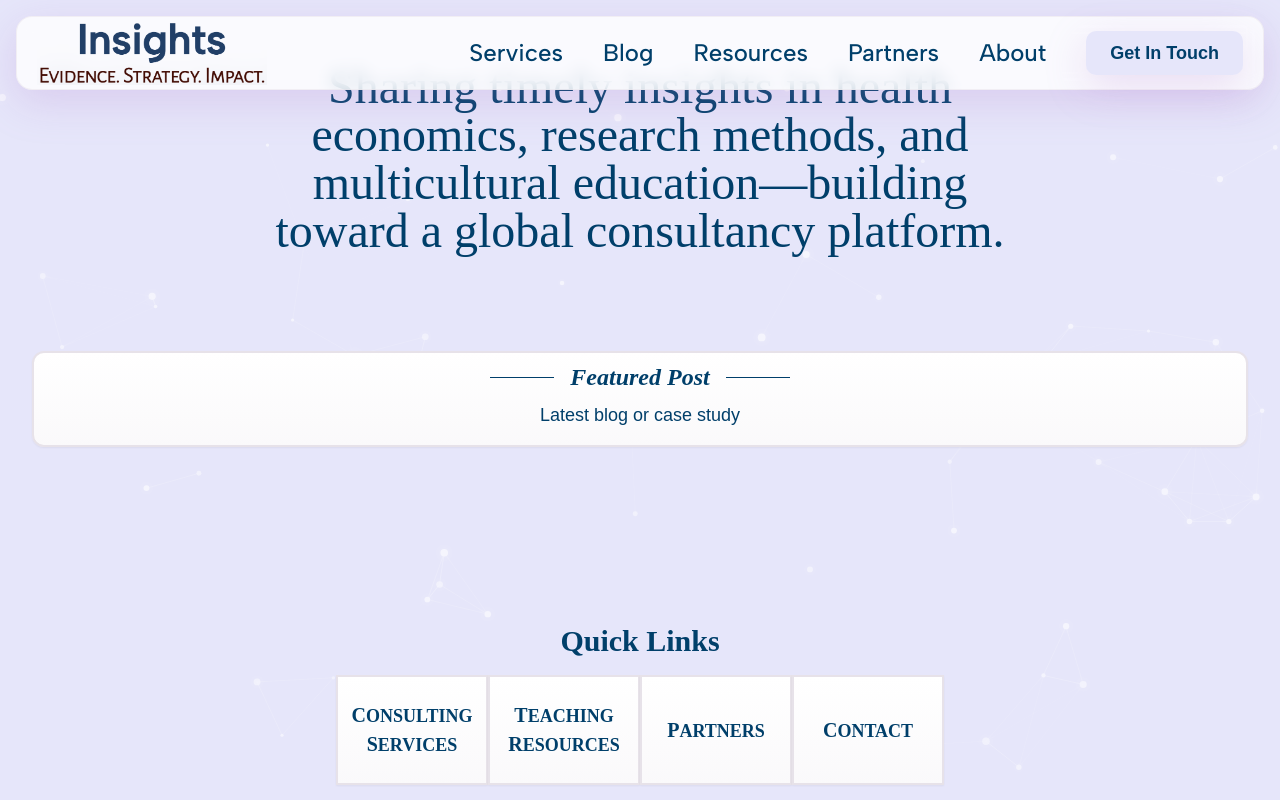
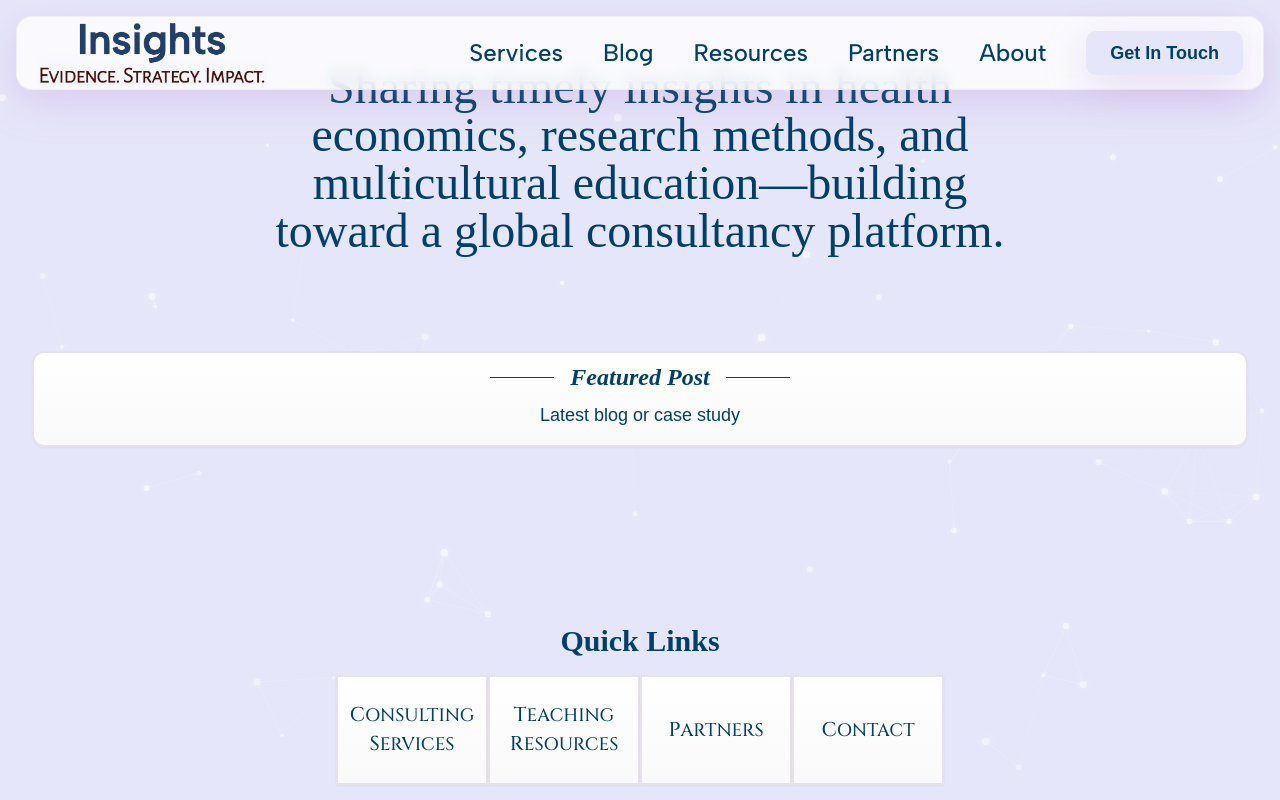
Before and after one commit to gomesfin/axo-clone-forge, a React (Vite) app: page / in a window 1280 px wide. Shown: the top 800 px of the page. Built offline with nearby package versions, Linux system fonts and the light colour scheme; the HTML template or start-up script is replaced by a standard one; a web font is replaced by a local one.

Commit message:
Update Quick Links card font

```diff
--- a/index.html
+++ b/index.html
@@ -16,6 +16,7 @@
     <link rel="stylesheet" href="https://fonts.googleapis.com/css2?family=ABeeZee:wght@400&display=swap" />
     <link rel="stylesheet" href="https://fonts.googleapis.com/css2?family=Aboreto&display=swap" />
     <link rel="stylesheet" href="https://fonts.googleapis.com/css2?family=Ovo&display=swap" />
+    <link rel="stylesheet" href="https://fonts.googleapis.com/css2?family=Cinzel:wght@500&display=swap" />
 
     <meta property="og:title" content="IT Consultancy Services | AXO" />
     <meta property="og:description" content="Professional IT consultancy services including strategy planning, restructuring, and technical issue resolution." />
--- a/src/components/Hero.tsx
+++ b/src/components/Hero.tsx
@@ -32,22 +32,22 @@ export const Hero = () => {
           <div className="flex justify-center">
             <div className="grid grid-cols-1 md:grid-cols-2 lg:grid-cols-4 gap-0 w-[50%]">
               <Card className="group p-6 bg-gradient-card border-2 border-border hover:border-primary/50 hover:shadow-glow transition-all duration-300 hover:-translate-y-2 cursor-pointer flex items-center justify-center rounded-none">
-                <h4 className="text-lg font-semibold text-center font-ovo uppercase" style={{ color: '#003f6a' }}>
+                <h4 className="text-lg font-medium text-center font-cinzel uppercase" style={{ color: '#003f6a' }}>
                   <span className="text-xl">C</span>ONSULTING <span className="text-xl">S</span>ERVICES
                 </h4>
               </Card>
               <Card className="group p-6 bg-gradient-card border-2 border-border hover:border-primary/50 hover:shadow-glow transition-all duration-300 hover:-translate-y-2 cursor-pointer flex items-center justify-center rounded-none">
-                <h4 className="text-lg font-semibold text-center font-ovo uppercase" style={{ color: '#003f6a' }}>
+                <h4 className="text-lg font-medium text-center font-cinzel uppercase" style={{ color: '#003f6a' }}>
                   <span className="text-xl">T</span>EACHING <span className="text-xl">R</span>ESOURCES
                 </h4>
               </Card>
               <Card className="group p-6 bg-gradient-card border-2 border-border hover:border-primary/50 hover:shadow-glow transition-all duration-300 hover:-translate-y-2 cursor-pointer flex items-center justify-center rounded-none">
-                <h4 className="text-lg font-semibold text-center font-ovo uppercase" style={{ color: '#003f6a' }}>
+                <h4 className="text-lg font-medium text-center font-cinzel uppercase" style={{ color: '#003f6a' }}>
                   <span className="text-xl">P</span>ARTNERS
                 </h4>
               </Card>
               <Card className="group p-6 bg-gradient-card border-2 border-border hover:border-primary/50 hover:shadow-glow transition-all duration-300 hover:-translate-y-2 cursor-pointer flex items-center justify-center rounded-none">
-                <h4 className="text-lg font-semibold text-center font-ovo uppercase" style={{ color: '#003f6a' }}>
+                <h4 className="text-lg font-medium text-center font-cinzel uppercase" style={{ color: '#003f6a' }}>
                   <span className="text-xl">C</span>ONTACT
                 </h4>
               </Card>
--- a/tailwind.config.ts
+++ b/tailwind.config.ts
@@ -24,6 +24,7 @@ export default {
         'abeezee': ['ABeeZee', 'sans-serif'],
         'aboreto': ['Aboreto', 'cursive'],
         'ovo': ['Ovo', 'serif'],
+        'cinzel': ['Cinzel', 'serif'],
       },
       colors: {
         border: "hsl(var(--border))",
```
